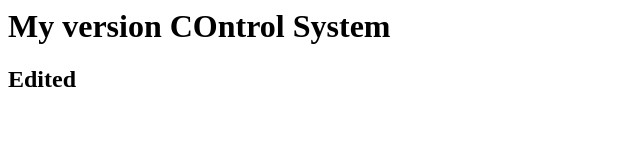
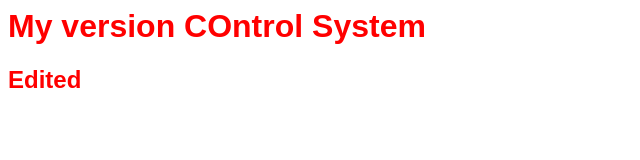
Before and after one commit to Alexkuo89/FirstRepoTest, a plain HTML site: page index.html in a window 1280 px wide. Shown: the whole page, without its empty margins (0-640 px from the left). Drawn offline with Linux system fonts and the light colour scheme.

Commit message:
Linked CSS

```diff
--- a/index.html
+++ b/index.html
@@ -2,6 +2,7 @@
 <html>
 <head>
 	<title>VCS Test</title>
+	<link rel="stylesheet" href="style.css"/>
 </head>
 <body>
 <h1>My version COntrol System</h1>
--- /dev/null
+++ b/style.css
@@ -0,0 +1,4 @@
+body {
+	font-family:Arial;
+	color:red;
+}
```
